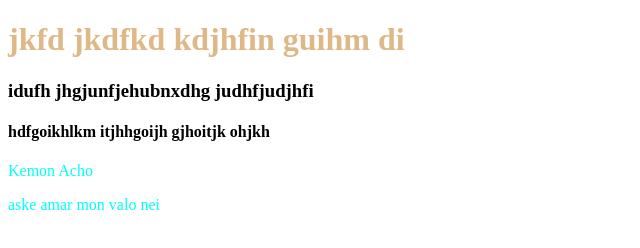
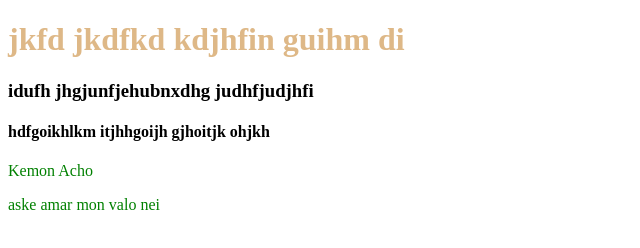
Before and after one commit to Asadrayat/my-sec-repo, a plain HTML site: page index.html in a window 1280 px wide. Shown: the whole page, without its empty margins (0-640 px from the left). Drawn offline with Linux system fonts and the light colour scheme.

Commit message:
something……

```diff
--- a/style.css
+++ b/style.css
@@ -2,5 +2,5 @@ h1{
     color: burlywood;
 }
 p{
-    color: aqua;
+    color:green;
 }
```
